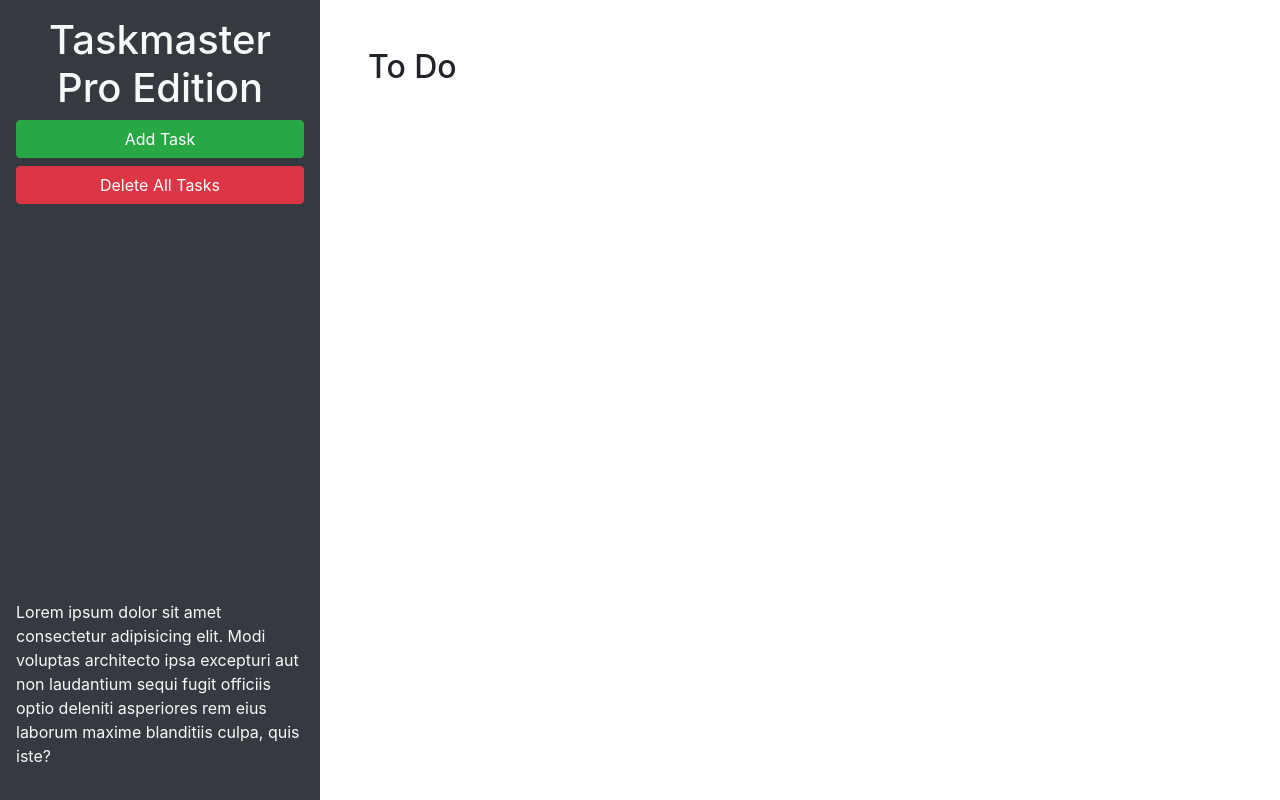
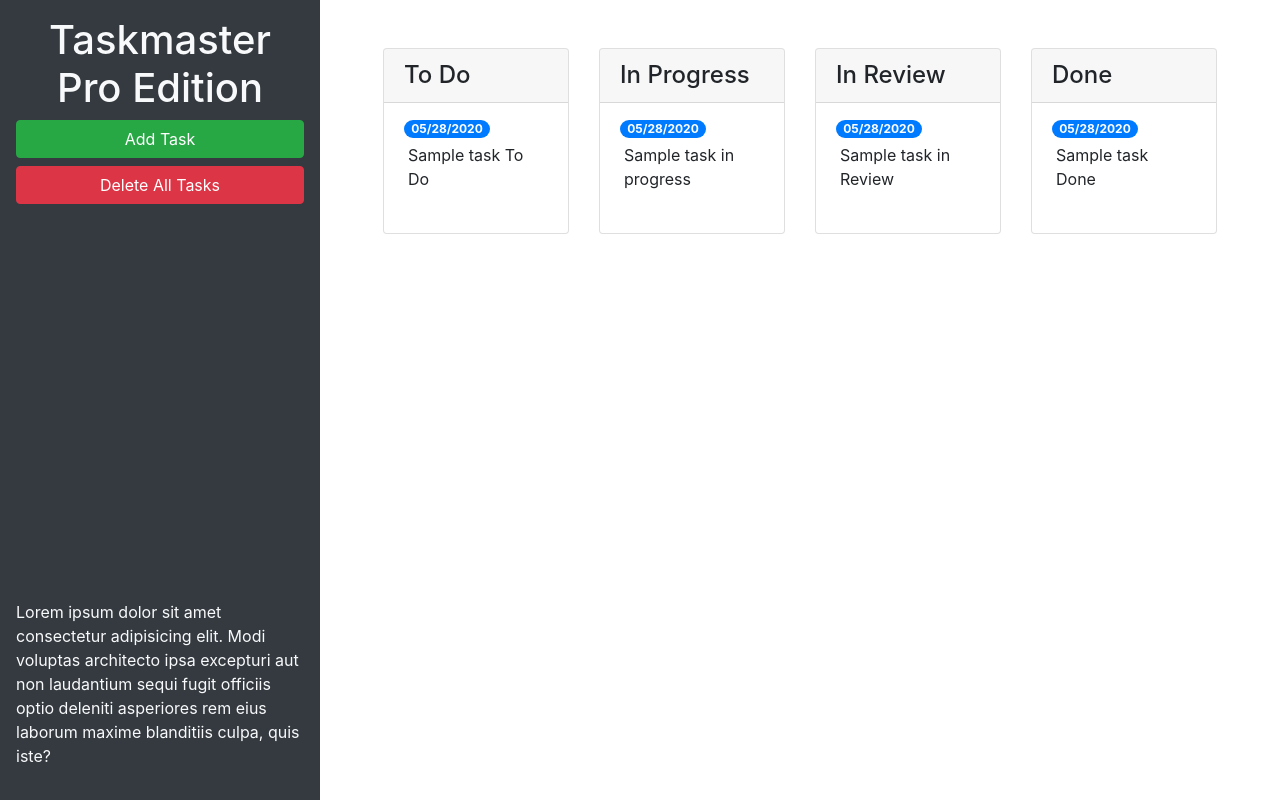
Before and after one commit to epc318/taskmaster-pro, a plain HTML site: page index.html in a window 1280 px wide. Drawn offline with nearby package versions, Linux system fonts and the light colour scheme.

Commit message:
adding bootstrap

```diff
--- a/index.html
+++ b/index.html
@@ -24,9 +24,67 @@
       </p>
     </header>
     <main class="col-12 col-lg-9">
-      <div class="m-5">
-        <h2>To Do</h2>
-        <ul id="list-toDo" class="list-group"> </ul>
+      <div class="m-5 row justify-content-around">
+        <!-- todo start -->
+        <div class="col-12 col-md-6 col-xl-3 mb-3">
+          <div class="card">
+            <h4 class="card-header">
+              To Do
+            </h4>
+            <ul id="list-toDo" class="list-group list-group-flush">
+              <li class="list-group-item">
+                <span class="badge badge-primary badge-pill">05/28/2020</span>
+                <p class="m-1">Sample task To Do</p>
+              </li>
+            </ul>
+          </div>
+        </div>
+        <!-- todo end -->
+        <!-- in progress start -->
+        <div class="col-12 col-md-6 col-xl-3 mb-3">
+          <div class="card">
+            <h4 class="card-header">
+              In Progress
+            </h4>
+            <ul id="list-inProgress" class="list-group list-group-flush">
+            <li class="list-group-item">
+              <span class="badge badge-primary badge-pill">05/28/2020</span>
+              <p class="m-1">Sample task in progress</p>
+            </li>
+          </ul>
+        </div>
+        </div>
+        <!-- in progress end -->
+        <!-- in review start -->
+        <div class="col-12 col-md-6 col-xl-3 mb-3">
+          <div class="card">
+            <h4 class="card-header">
+              In Review
+            </h4>
+            <ul id="list-inReview" class="list-group list-group-flush">
+              <li class="list-group-item">
+                <span class="badge badge-primary badge-pill">05/28/2020</span>
+                <p class="m-1">Sample task in Review</p>
+              </li>
+            </ul>
+          </div>
+        </div>
+        <!-- in review end -->
+        <!-- done start -->
+        <div class="col-12 col-md-6 col-xl-3 mb-3">
+          <div class="card">
+            <h4 class="card-header">
+              Done
+            </h4>
+            <ul id="list-done" class="list-group list-group-flush">
+              <li class="list-group-item">
+                <span class="badge badge-primary badge-pill">05/28/2020</span>
+                <p class="m-1">Sample task Done</p>
+              </li>
+            </ul>
+          </div>
+        </div>
+        <!-- done end -->
       </div>
     </main>
   </div>
@@ -46,11 +104,11 @@
           <form>
             <div class="form-group">
               <label for="modalTaskDescription">Task description</label>
-              <textarea id="modalTaskDescription" rows="3"></textarea>
+              <textarea id="modalTaskDescription" rows="3" class="form-control"></textarea>
             </div>
             <div class="form-group">
               <label for="modalDueDate">Due date</label>
-              <input type="text" id="modalDueDate" placeholder="mm/dd/yyyy" autocomplete="off" />
+              <input type="text" class="form-control" id="modalDueDate" placeholder="mm/dd/yyyy" autocomplete="off" />
             </div>
           </form>
         </div>
```
